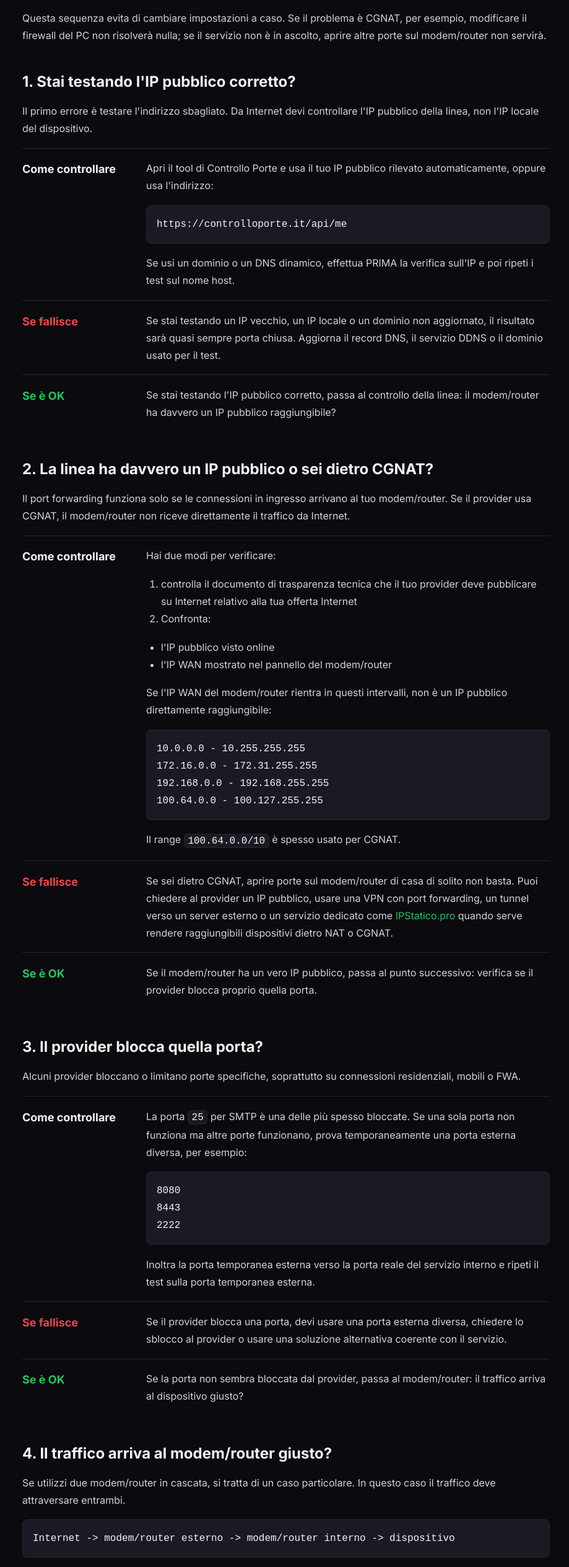
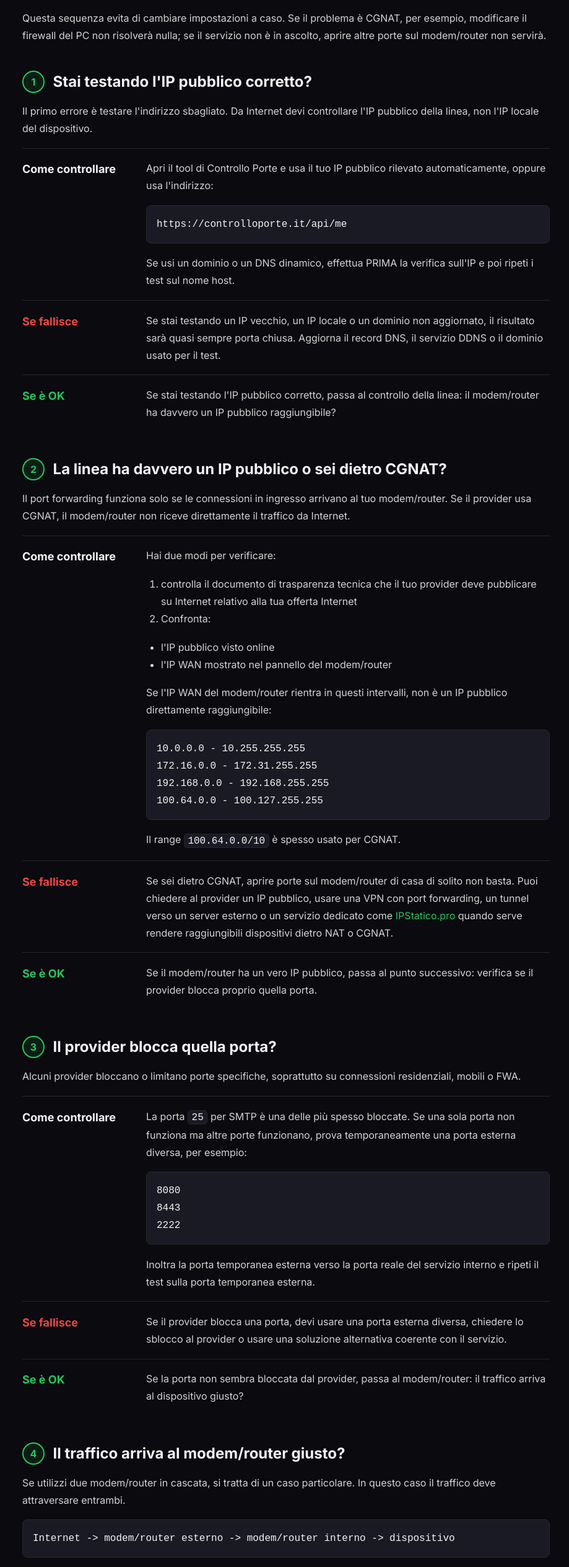
Before and after one commit to impulso/controlloporte.it, a website: page frontend/web/src/assets/perche-una-porta-risulta-chiusa/index.html in a window 1280 px wide. Shown: the part 907-3435 px from the top of the page at 62% size, without its empty margins (178-1097 px from the left). Drawn offline with Linux system fonts and the light colour scheme; files that its build step writes are made by us from their sources.

Commit message:
Add numbered checklist step markers

```diff
--- a/frontend/web/src/assets/perche-una-porta-risulta-chiusa/index.html
+++ b/frontend/web/src/assets/perche-una-porta-risulta-chiusa/index.html
@@ -63,7 +63,7 @@
 <li>Il servizio ascolta sull&#x27;interfaccia giusta?</li>
 </ol>
 <p>Questa sequenza evita di cambiare impostazioni a caso. Se il problema è CGNAT, per esempio, modificare il firewall del PC non risolverà nulla; se il servizio non è in ascolto, aprire altre porte sul modem/router non servirà.</p>
-<h2>1. Stai testando l&#x27;IP pubblico corretto?</h2>
+<h2 class="checklist-step-title"><span class="checklist-step-number">1</span>Stai testando l&#x27;IP pubblico corretto?</h2>
 <p>Il primo errore è testare l&#x27;indirizzo sbagliato. Da Internet devi controllare l&#x27;IP pubblico della linea, non l&#x27;IP locale del dispositivo.</p>
 <div class="diagnostic-step diagnostic-step--check">
 <h3>Come controllare</h3>
@@ -79,7 +79,7 @@
 <h3>Se è OK</h3>
 <p>Se stai testando l&#x27;IP pubblico corretto, passa al controllo della linea: il modem/router ha davvero un IP pubblico raggiungibile?</p>
 </div>
-<h2>2. La linea ha davvero un IP pubblico o sei dietro CGNAT?</h2>
+<h2 class="checklist-step-title"><span class="checklist-step-number">2</span>La linea ha davvero un IP pubblico o sei dietro CGNAT?</h2>
 <p>Il port forwarding funziona solo se le connessioni in ingresso arrivano al tuo modem/router. Se il provider usa CGNAT, il modem/router non riceve direttamente il traffico da Internet.</p>
 <div class="diagnostic-step diagnostic-step--check">
 <h3>Come controllare</h3>
@@ -107,7 +107,7 @@
 <h3>Se è OK</h3>
 <p>Se il modem/router ha un vero IP pubblico, passa al punto successivo: verifica se il provider blocca proprio quella porta.</p>
 </div>
-<h2>3. Il provider blocca quella porta?</h2>
+<h2 class="checklist-step-title"><span class="checklist-step-number">3</span>Il provider blocca quella porta?</h2>
 <p>Alcuni provider bloccano o limitano porte specifiche, soprattutto su connessioni residenziali, mobili o FWA.</p>
 <div class="diagnostic-step diagnostic-step--check">
 <h3>Come controllare</h3>
@@ -125,7 +125,7 @@
 <h3>Se è OK</h3>
 <p>Se la porta non sembra bloccata dal provider, passa al modem/router: il traffico arriva al dispositivo giusto?</p>
 </div>
-<h2>4. Il traffico arriva al modem/router giusto?</h2>
+<h2 class="checklist-step-title"><span class="checklist-step-number">4</span>Il traffico arriva al modem/router giusto?</h2>
 <p>Se utilizzi due modem/router in cascata, si tratta di un caso particolare. In questo caso il traffico deve attraversare entrambi.</p>
 <pre><code>Internet -&gt; modem/router esterno -&gt; modem/router interno -&gt; dispositivo</code></pre>
 <div class="diagnostic-step diagnostic-step--check">
@@ -146,7 +146,7 @@
 <h3>Se è OK</h3>
 <p>Se il traffico arriva al modem/router che gestisce il dispositivo finale, passa alla regola di port forwarding vera e propria.</p>
 </div>
-<h2>5. Il port forwarding inoltra verso l&#x27;IP interno corretto?</h2>
+<h2 class="checklist-step-title"><span class="checklist-step-number">5</span>Il port forwarding inoltra verso l&#x27;IP interno corretto?</h2>
 <p>Una regola NAT sbagliata è una delle cause più comuni di porta chiusa.</p>
 <div class="diagnostic-step diagnostic-step--check">
 <h3>Come controllare</h3>
@@ -175,7 +175,7 @@ Protocollo: TCP</code></pre>
 <h3>Se è OK</h3>
 <p>Se la regola è corretta, verifica che l&#x27;IP interno del dispositivo non sia cambiato.</p>
 </div>
-<h2>6. L&#x27;IP interno del dispositivo è stabile?</h2>
+<h2 class="checklist-step-title"><span class="checklist-step-number">6</span>L&#x27;IP interno del dispositivo è stabile?</h2>
 <p>Il modem/router inoltra la porta verso un IP interno della rete locale. Se il dispositivo cambia IP, la regola continua a puntare al posto sbagliato.</p>
 <div class="diagnostic-step diagnostic-step--check">
 <h3>Come controllare</h3>
@@ -190,7 +190,7 @@ Protocollo: TCP</code></pre>
 <h3>Se è OK</h3>
 <p>Se l&#x27;IP interno è corretto e stabile, passa al controllo del dispositivo.</p>
 </div>
-<h2>7. Gateway e netmask del dispositivo sono corretti?</h2>
+<h2 class="checklist-step-title"><span class="checklist-step-number">7</span>Gateway e netmask del dispositivo sono corretti?</h2>
 <p>Se il dispositivo ha IP statico configurato a mano, gateway o netmask sbagliati possono permettere l&#x27;accesso solo dalla rete locale e impedire le risposte verso Internet.</p>
 <div class="diagnostic-step diagnostic-step--check">
 <h3>Come controllare</h3>
@@ -211,7 +211,7 @@ Protocollo: TCP</code></pre>
 <h3>Se è OK</h3>
 <p>Se gateway e netmask sono corretti, passa al firewall del dispositivo.</p>
 </div>
-<h2>8. Il firewall locale consente la connessione?</h2>
+<h2 class="checklist-step-title"><span class="checklist-step-number">8</span>Il firewall locale consente la connessione?</h2>
 <p>Il servizio può essere attivo ma bloccato dal firewall del sistema operativo o da un firewall applicativo.</p>
 <div class="diagnostic-step diagnostic-step--check">
 <h3>Come controllare</h3>
@@ -225,7 +225,7 @@ Protocollo: TCP</code></pre>
 <h3>Se è OK</h3>
 <p>Se il firewall consente la porta, controlla che il servizio sia davvero avviato e in ascolto.</p>
 </div>
-<h2>9. Il servizio è acceso e ascolta sulla porta corretta?</h2>
+<h2 class="checklist-step-title"><span class="checklist-step-number">9</span>Il servizio è acceso e ascolta sulla porta corretta?</h2>
 <p>Il modem/router non può rendere aperta una porta se dall&#x27;altra parte non c&#x27;è un servizio attivo che ascolta.</p>
 <div class="diagnostic-step diagnostic-step--check">
 <h3>Come controllare</h3>
@@ -243,7 +243,7 @@ Protocollo: TCP</code></pre>
 <h3>Se è OK</h3>
 <p>Se il servizio ascolta sulla porta giusta, resta l&#x27;ultimo controllo: su quale interfaccia sta ascoltando?</p>
 </div>
-<h2>10. Il servizio ascolta sull&#x27;interfaccia giusta?</h2>
+<h2 class="checklist-step-title"><span class="checklist-step-number">10</span>Il servizio ascolta sull&#x27;interfaccia giusta?</h2>
 <p>Un servizio può essere attivo ma raggiungibile solo dallo stesso computer.</p>
 <div class="diagnostic-step diagnostic-step--check">
 <h3>Come controllare</h3>
--- a/frontend/web/src/css/index.css
+++ b/frontend/web/src/css/index.css
@@ -762,6 +762,27 @@ a {
     margin-bottom: 0.75rem;
 }
 
+.article-content .checklist-step-title {
+    display: flex;
+    align-items: center;
+    gap: 0.85rem;
+}
+
+.checklist-step-number {
+    display: inline-grid;
+    flex: 0 0 auto;
+    width: 2.25rem;
+    height: 2.25rem;
+    place-items: center;
+    border: 2px solid var(--accent);
+    border-radius: 50%;
+    background: var(--success-bg);
+    color: var(--accent);
+    font-size: 1rem;
+    font-weight: 800;
+    line-height: 1;
+}
+
 .article-content h3 {
     color: var(--text-primary);
     font-size: 1.125rem;
```
